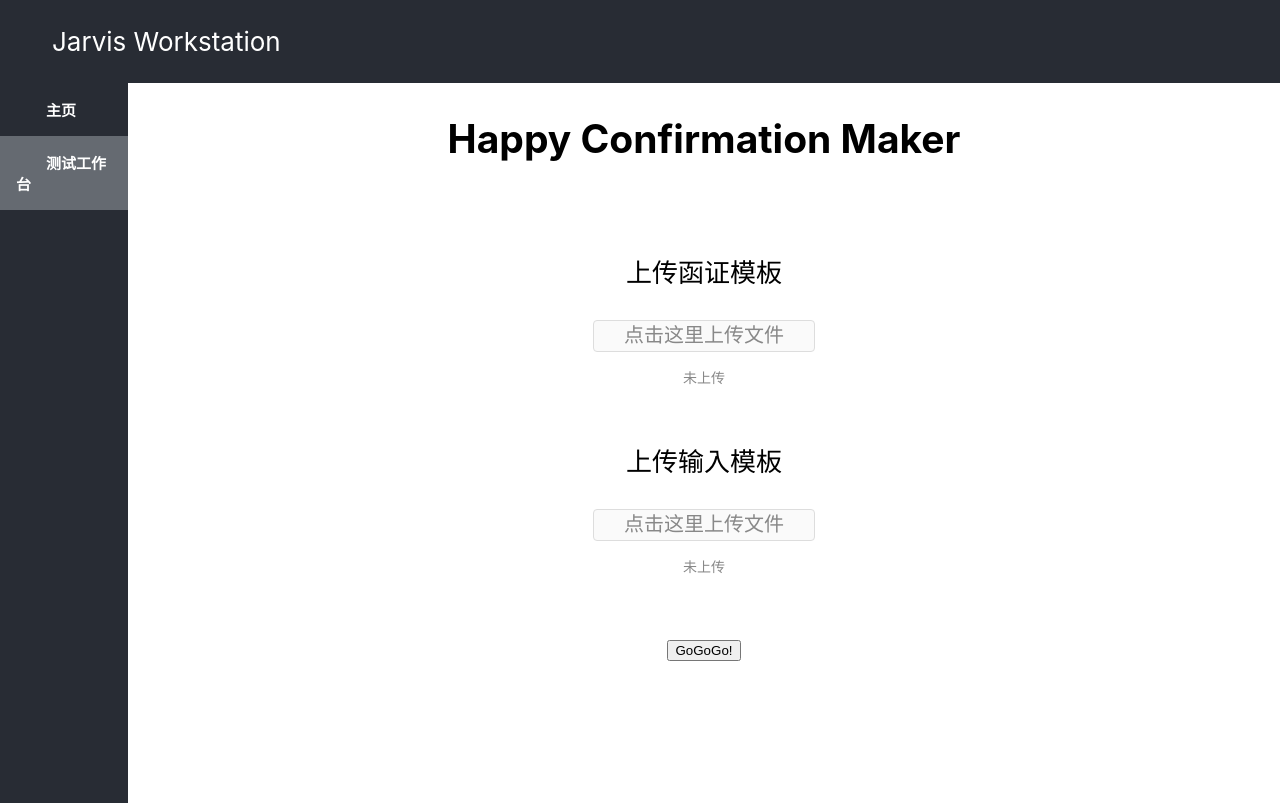
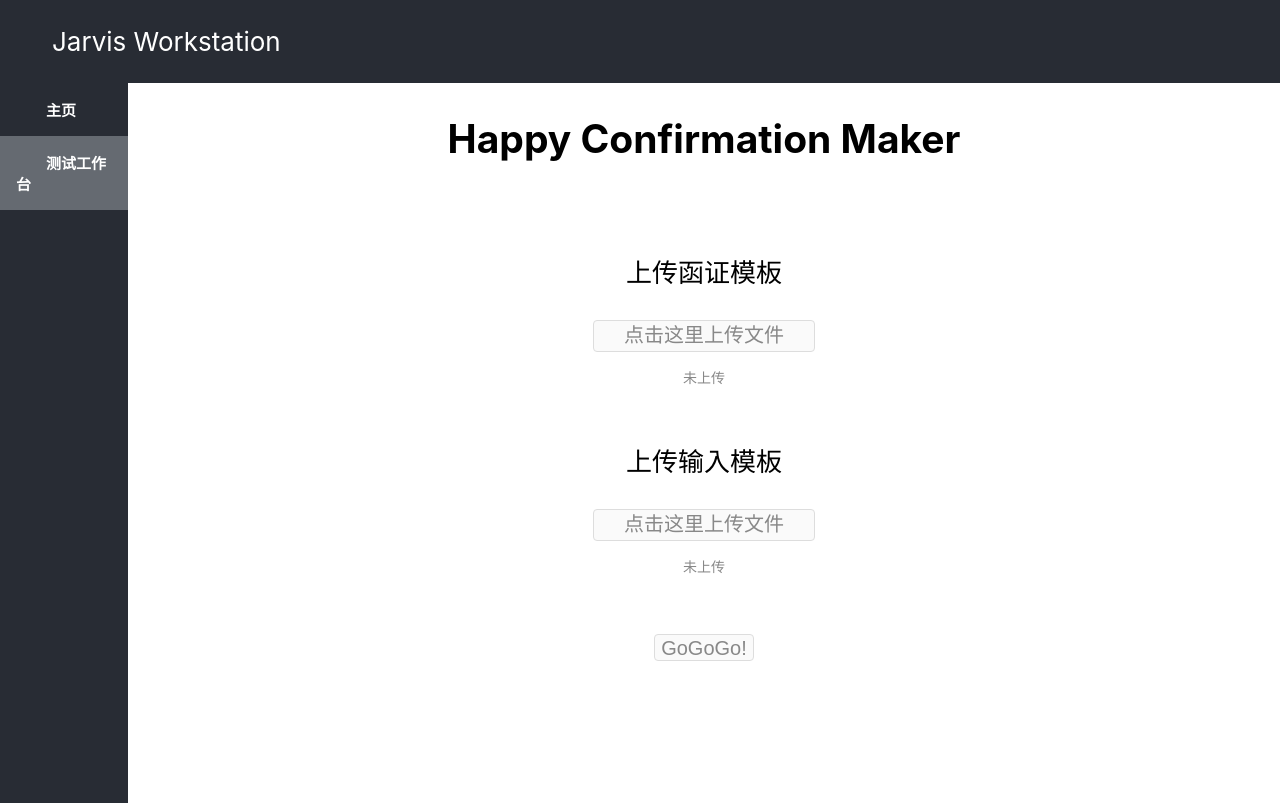
Before and after one commit to danielcy/jarvis-web, a React (Create React App) app: page / in a window 1280 px wide. Both pictures are taken after a click on the button "测试工作台". Built offline with nearby package versions, Linux system fonts and the light colour scheme; no server answers.

Commit message:
feat: fix click action and btn css

```diff
--- a/src/ConfirmationPage.css
+++ b/src/ConfirmationPage.css
@@ -44,3 +44,27 @@
     font-size: 14px;
     color: #888888;
 }
+
+.ExecuteButton {
+    font-size: 20px;
+    height: 27px;
+    /*
+    width: 200px;
+    */
+    line-height: 20px;
+    cursor: pointer;
+    color: #888;
+    background: #fafafa;
+    border: 1px solid #ddd;
+    border-radius: 4px;
+    overflow: hidden;
+    display: inline-block;
+    position: relative;
+}
+
+.ExecuteButton:hover {
+    color: #444;
+    background: #eee;
+    border-color: #ccc;
+    text-decoration: none
+}
--- a/src/ConfirmationPage.js
+++ b/src/ConfirmationPage.js
@@ -10,12 +10,10 @@ class ConfirmationPage extends React.Component {
         this.state = {
             confirmationTemplateFile: null,
             inputTemplateFile: null,
-            result: "x",
         };
 
         this.uploadConfirmationTemplate = this.uploadConfirmationTemplate.bind(this);
         this.uploadInputTemplate = this.uploadInputTemplate.bind(this);
-        this.toBase64 = this.toBase64.bind(this);
     }
 
     uploadConfirmationTemplate(e) {
@@ -44,7 +42,7 @@ class ConfirmationPage extends React.Component {
         });
     }
 
-    executeMerge() {
+    handelMerge() {
         this.httpExecute("/execute_confirmation_merge")
     }
 
@@ -87,19 +85,6 @@ class ConfirmationPage extends React.Component {
         xhr.send();
     }
 
-    toBase64(e) {
-        let reader = new FileReader();
-        let base64 = '';
-        reader.onload = function(e) {
-            base64 = this.result
-        };
-        reader.readAsDataURL(e);
-        console.log(base64);
-        this.setState({
-            result: base64
-        })
-    }
-
     render() {
         return (
             <div className='ConfirmationPage'>
@@ -133,7 +118,7 @@ class ConfirmationPage extends React.Component {
                 </p>
                 <p>
                     <ExecuteButton
-                        onClick = {this.executeMerge()}
+                        onClick = {this.handelMerge}
                     />
                 </p>
                 <br/><br/><br/><br/>
@@ -177,11 +162,9 @@ class UploadButton extends React.Component {
 class ExecuteButton extends React.Component {
     render() {
         return (
-            <label className='ExecuteButton'>
-                <button
-                    //onClick ={this.props.onClick}
-                >GoGoGo!</button>
-            </label>
+            <button className='ExecuteButton'
+                onClick ={this.props.onClick}
+            >GoGoGo!</button>
         )
     }
 }
```
